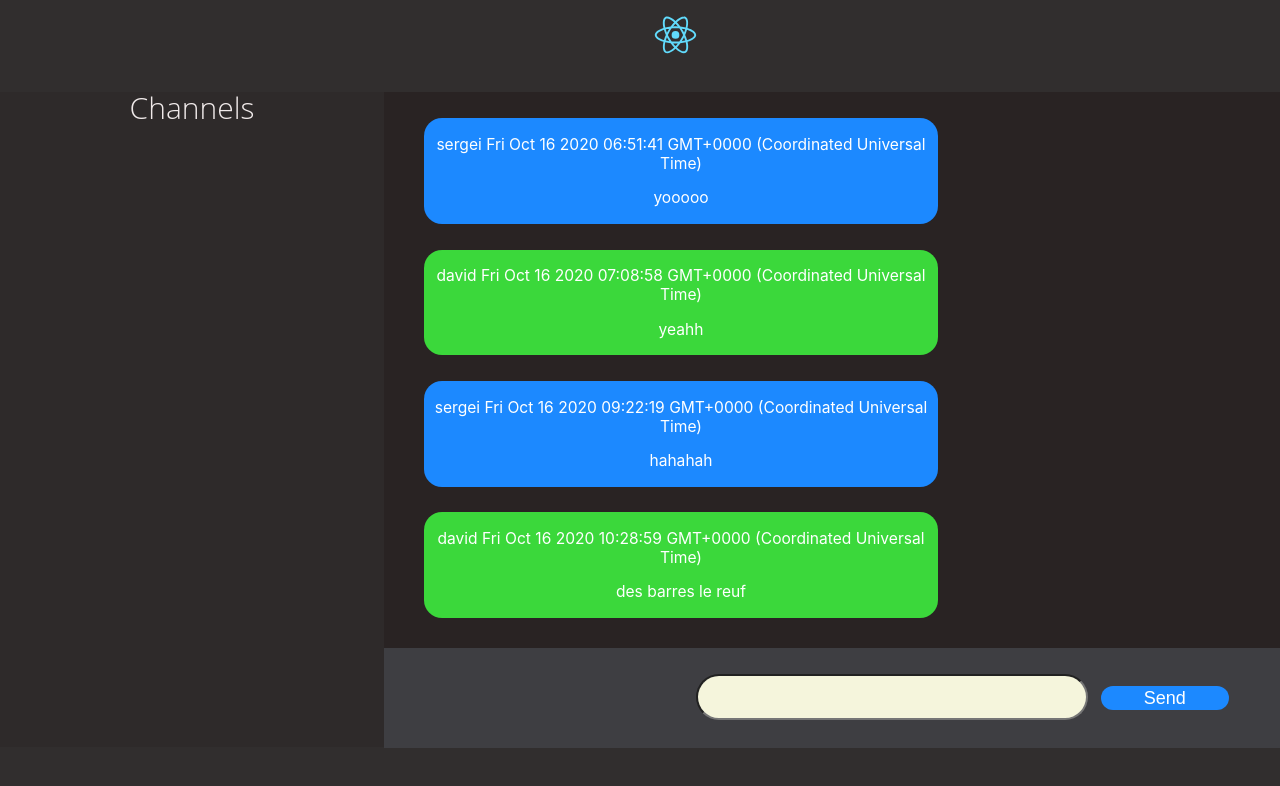
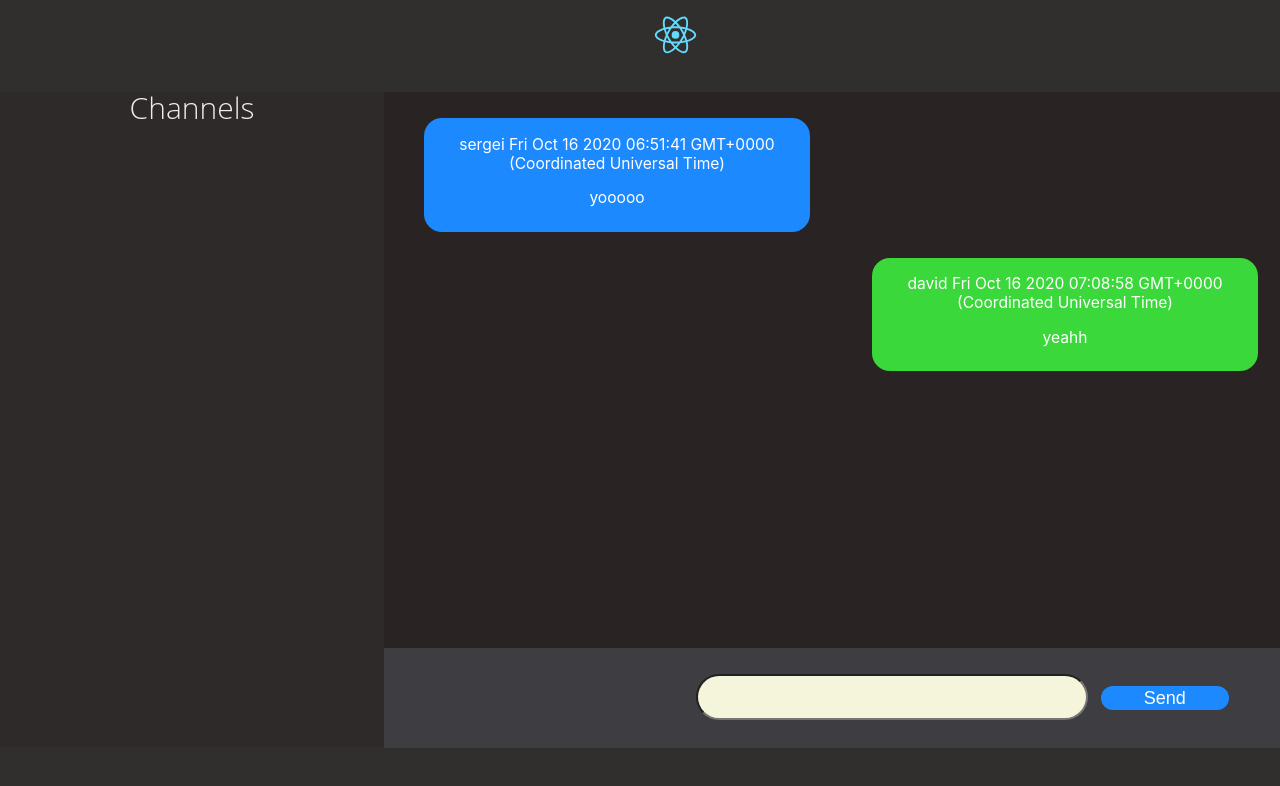
Before and after one commit to yanis92300/Wazup-Chat-App, a React (Create React App) app in the folder labs/lab4/: page / in a window 1280 px wide. Shown: the top 786 px of the page. Built offline with nearby package versions, Linux system fonts and the light colour scheme.

Commit message:
feature : alternate_chat_messages

```diff
--- a/labs/lab4/src/Components/Messages.css
+++ b/labs/lab4/src/Components/Messages.css
@@ -1,29 +1,32 @@
-.messages{
-
+.messages {
   width: 70%;
   height: 69.88%;
   position: fixed;
   background: rgb(41, 35, 35);
   bottom: 18.6%;
-    left:30%;
-
+  left: 30%;
 }
 
-.list
-{
-    margin: '.2rem';
-    padding: '.2rem';
+.list {
+  margin: ".2rem";
+  padding: ".2rem";
   position: fixed;
   width: 100%;
-
-
-
 }
 
+nav ul {
+  overflow: hidden;
+  overflow: auto;
+}
+
+nav ul {
+  height: 69.88%;
+  width: 18%;
+}
 
 .li {
   margin: 0;
-       padding:0;
+  padding: 0;
   list-style-type: none;
   font-size: 60%;
   margin-bottom: 2%;
@@ -31,13 +34,12 @@
   background-color: #1c89ff;
   border: solid 1px transparent;
   overflow: auto;
-    width: 40%;
-
-
+  width: 30%;
+  height: 20%;
 }
 
-.li:nth-child(2n){
+.li:nth-child(2n) {
   background-color: rgb(59, 216, 59);
-
-
+  position: relative;
+  left: 35%;
 }
--- a/labs/lab4/src/Components/Messages.js
+++ b/labs/lab4/src/Components/Messages.js
@@ -29,24 +29,12 @@ export const Messages = () => {
 
         yeahh
         `,
-      },{
-        author: 'sergei',
-        creation: 1602840139202,
-        content: `
-       hahahah
-        `,
-      },{
-        author: 'david',
-        creation: 1602844139200,
-        content: `
-       des barres le reuf
-        `,
       }])
 
 
     return (
         <div className='messages'>
-
+<nav>
 <ul className='list'>
               { messages.map( (message, i) => (
                 <li key={i} className='li'>
@@ -66,6 +54,7 @@ export const Messages = () => {
                 </li>
               ))}
             </ul>
+            </nav>
 
             <div className='form'>
             < SendBox addMessage={addMessage} />
```
Lines whose indentation alone changed are shown as unchanged.
